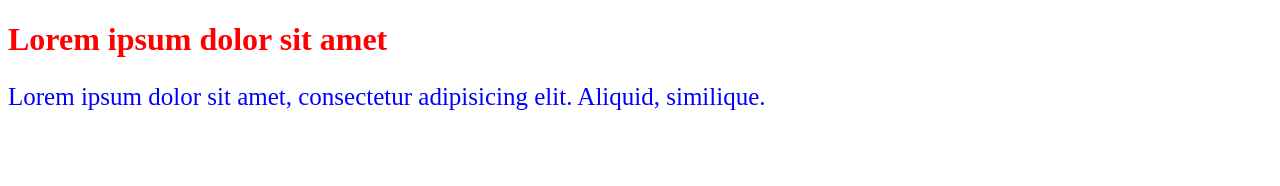
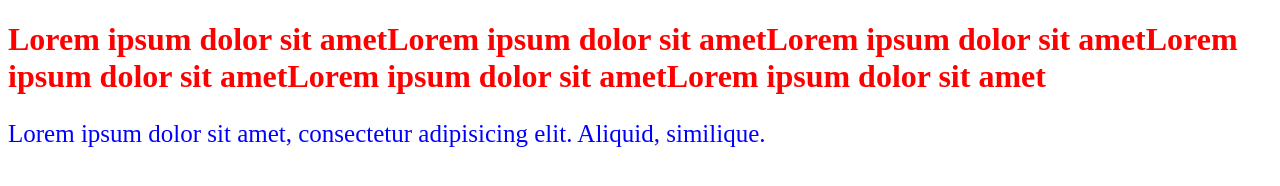
Before and after one commit to alimov90/test-app, a plain HTML site: page index.html in a window 1280 px wide. Drawn offline with Linux system fonts and the light colour scheme.

Commit message:
Update index.html

```diff
--- a/index.html
+++ b/index.html
@@ -8,7 +8,7 @@
 <body>
 
 <h1>
-    Lorem ipsum dolor sit amet
+    Lorem ipsum dolor sit ametLorem ipsum dolor sit ametLorem ipsum dolor sit ametLorem ipsum dolor sit ametLorem ipsum dolor sit ametLorem ipsum dolor sit amet
 </h1>
 
 <p>
```
